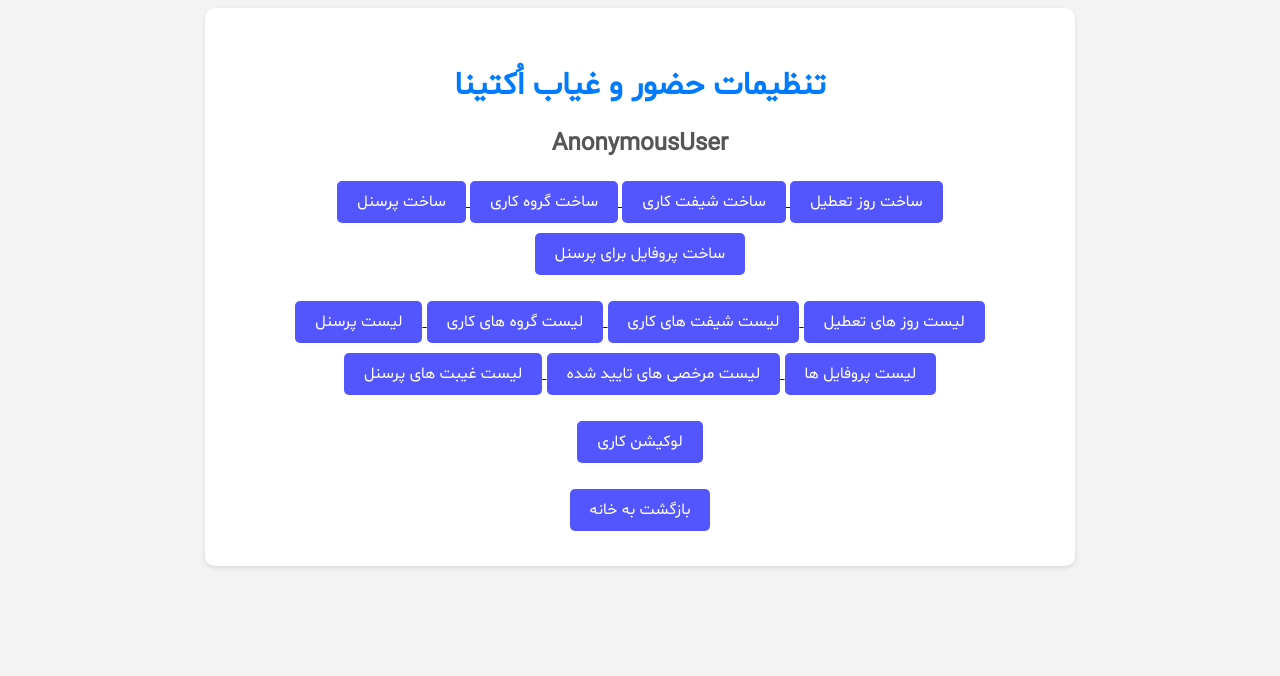
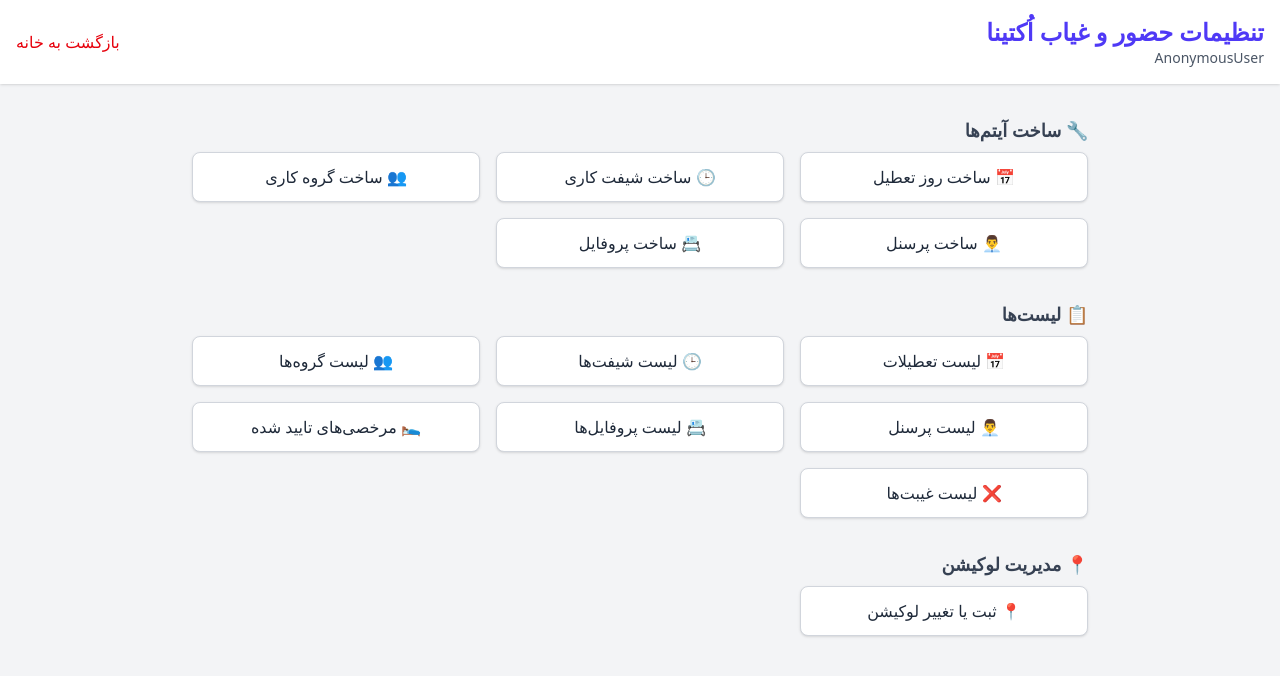
Before and after one commit to AmirAliSheibani/octina, a Django app: template Attendance_app/templates/Attendance_app/settings_app.html in a window 1280 px wide. Shown: the top 676 px of the page. Run offline with Django 5.2, Linux system fonts and the light colour scheme; the template is opened without the code that fills it, so the values that code supplies are empty; parts of the project's set-up code (start-up, migrations or seed data) failed here and were passed over.

Commit message:
add new styles to settings.html

```diff
--- a/Attendance_app/templates/Attendance_app/index.html
+++ b/Attendance_app/templates/Attendance_app/index.html
@@ -104,11 +104,5 @@
     </div>
     {% endif %}
 
-    <style>
-        .btn {
-            @apply bg-white border border-gray-300 text-gray-800 rounded-lg p-3 text-center hover:bg-gray-100 shadow;
-        }
-    </style>
-
 </body>
 </html>
--- a/Attendance_app/templates/Attendance_app/settings_app.html
+++ b/Attendance_app/templates/Attendance_app/settings_app.html
@@ -1,84 +1,77 @@
 {% load static %}
 <!DOCTYPE html>
-<html>
+<html lang="fa" dir="rtl">
 <head>
+    <meta charset="UTF-8">
+    <meta name="viewport" content="width=device-width, initial-scale=1.0">
     <title>تنظیمات اپلیکیشن</title>
-    <meta name="viewport" content="width=device-width, initial-scale=1.0">
-    <link rel="stylesheet" type="text/css" href="{% static 'css/66.css' %}">
+    <link rel="stylesheet" href="{% static 'css/styles.css' %}">
 </head>
-<!-- اضافه کردن کتابخانه jQuery -->
-<script src="https://code.jquery.com/jquery-3.6.0.min.js"></script>
-<body>
+<body class="bg-gray-100 font-sans">
 
+<!-- Header -->
+<div class="bg-white shadow p-4 flex justify-between items-center mb-6">
+    <div>
+        <h1 class="text-2xl font-bold text-indigo-600">تنظیمات حضور و غیاب اُکتینا</h1>
+        <p class="text-sm text-gray-600">{{ request.user }}</p>
+    </div>
+    <a href="{% url 'Attendance:redirected_view' %}" class="text-red-600 hover:underline">بازگشت به خانه</a>
+</div>
 
-<div class="container">
-    <h1> تنظیمات حضور و غیاب اُکتینا</h1>
-    <h2>{{ request.user }}</h2>
+<!-- هشدارها -->
+<div class="max-w-4xl mx-auto space-y-4">
     {% if no_confirmation_users %}
-        <P style="color: darkred">هشدار!</P>
-        <P> شما تعدادی ورود ثبت شده خارج از محدوده دارید! برای تایید کردن آنها <a
-                href="{% url 'managing:no_confirmation_check' %}">کلیک کنید<a/></P>
+        <div class="bg-red-100 text-red-800 p-4 rounded shadow">
+            ورود ثبت‌شده خارج از محدوده دارید!
+            <a href="{% url 'managing:no_confirmation_check' %}" class="underline">بررسی</a>
+        </div>
     {% endif %}
     {% if profile_users %}
-        <P style="color: darkred">هشدار!</P>
-        <P> شما تعدادی پرسنل ثبت شده بدون ثبت پروفایل دارید! برای ثبت پروفایل برای آنها <a
-                href="{% url 'managing:create_profile' %}">کلیک کنید<a/></P>
+        <div class="bg-yellow-100 text-yellow-800 p-4 rounded shadow">
+            پرسنل بدون پروفایل ثبت شده‌اند!
+            <a href="{% url 'managing:create_profile' %}" class="underline">ثبت پروفایل</a>
+        </div>
     {% endif %}
+</div>
 
+<!-- دکمه‌ها -->
+<div class="max-w-4xl mx-auto mt-8 space-y-8">
 
-    <a href="{% url 'managing:create_holiday' %}">
-        <button type="button">ساخت روز تعطیل</button>
-    </a>
+    <!-- دسته: ساخت -->
+    <div>
+        <h2 class="text-lg font-semibold text-gray-700 mb-2">🔧 ساخت آیتم‌ها</h2>
+        <div class="grid grid-cols-1 md:grid-cols-3 gap-4">
+            <a href="{% url 'managing:create_holiday' %}" class="btn">📅 ساخت روز تعطیل</a>
+            <a href="{% url 'managing:create_shift_work' %}" class="btn">🕒 ساخت شیفت کاری</a>
+            <a href="{% url 'managing:create_position' %}" class="btn">👥 ساخت گروه کاری</a>
+            <a href="{% url 'managing:create_user' %}" class="btn">👨‍💼 ساخت پرسنل</a>
+            <a href="{% url 'managing:create_profile' %}" class="btn">📇 ساخت پروفایل</a>
+        </div>
+    </div>
 
-    <a href="{% url 'managing:create_shift_work' %}">
-        <button type="button">ساخت شیفت کاری</button>
-    </a>
-    <a href="{% url 'managing:create_position' %}">
-        <button type="button">ساخت گروه کاری</button>
-    </a>
-    <a href="{% url 'managing:create_user' %}">
-        <button type="button">ساخت پرسنل</button>
-    </a>
-    <a href="{% url 'managing:create_profile' %}">
-        <button type="button">ساخت پروفایل برای پرسنل</button>
-    </a>
+    <!-- دسته: لیست‌ها -->
+    <div>
+        <h2 class="text-lg font-semibold text-gray-700 mb-2">📋 لیست‌ها</h2>
+        <div class="grid grid-cols-1 md:grid-cols-3 gap-4">
+            <a href="{% url 'Attendance:list_holidays' %}" class="btn">📅 لیست تعطیلات</a>
+            <a href="{% url 'managing:list_shift_work' %}" class="btn">🕒 لیست شیفت‌ها</a>
+            <a href="{% url 'managing:list_position' %}" class="btn">👥 لیست گروه‌ها</a>
+            <a href="{% url 'managing:user_list' request.user.id month year %}" class="btn">👨‍💼 لیست پرسنل</a>
+            <a href="{% url 'managing:list_profile' %}" class="btn">📇 لیست پروفایل‌ها</a>
+            <a href="{% url 'managing:all_vacations' %}" class="btn">🛌 مرخصی‌های تایید شده</a>
+            <a href="{% url 'managing:absent_record_list' month year %}" class="btn">❌ لیست غیبت‌ها</a>
+        </div>
+    </div>
 
-
-    <p></p>
-
-    <a href="{% url 'Attendance:list_holidays' %}">
-        <button type="button">لیست روز های تعطیل</button>
-    </a>
-    <a href="{% url 'managing:list_shift_work' %}">
-        <button type="button">لیست شیفت های کاری</button>
-    </a>
-    <a href="{% url 'managing:list_position' %}">
-        <button type="button">لیست گروه های کاری</button>
-    </a>
-    <a href="{% url 'managing:user_list' request.user.id month year %}">
-        <button type="button">لیست پرسنل</button>
-    </a>
-    <a href="{% url 'managing:list_profile' %}">
-        <button type="button">لیست پروفایل ها</button>
-    </a>
-    <a href="{% url 'managing:all_vacations' %}">
-        <button type="button">لیست مرخصی های تایید شده</button>
-    </a>
-    <a href="{% url 'managing:absent_record_list' month year %}">
-        <button type="button">لیست غیبت های پرسنل</button>
-    </a>
-
-    <p></p>
-    <a href="{% url 'locations:get_staff_location' %}">
-        <button type="button">لوکیشن کاری</button>
-    </a>
-
-    <p></p>
-    <a href="{% url 'Attendance:redirected_view' %}">
-        <button type="button">بازگشت به خانه</button>
-    </a>
-
+    <!-- دسته: لوکیشن -->
+    <div>
+        <h2 class="text-lg font-semibold text-gray-700 mb-2">📍 مدیریت لوکیشن</h2>
+        <div class="grid grid-cols-1 md:grid-cols-3 gap-4">
+            <a href="{% url 'locations:get_staff_location' %}" class="btn">📍 ثبت یا تغییر لوکیشن</a>
+        </div>
+    </div>
 
 </div>
+
 </body>
 </html>
--- a/assets/css/styles.css
+++ b/assets/css/styles.css
@@ -33,6 +33,7 @@
     --color-gray-100: oklch(96.7% 0.003 264.542);
     --color-gray-300: oklch(87.2% 0.01 258.338);
     --color-gray-600: oklch(44.6% 0.03 256.802);
+    --color-gray-700: oklch(37.3% 0.034 259.733);
     --color-gray-800: oklch(27.8% 0.033 256.848);
     --color-white: #fff;
     --spacing: 0.25rem;
@@ -639,6 +640,13 @@
       margin-block-end: calc(calc(var(--spacing) * 4) * calc(1 - var(--tw-space-y-reverse)));
     }
   }
+  .space-y-8 {
+    :where(& > :not(:last-child)) {
+      --tw-space-y-reverse: 0;
+      margin-block-start: calc(calc(var(--spacing) * 8) * var(--tw-space-y-reverse));
+      margin-block-end: calc(calc(var(--spacing) * 8) * calc(1 - var(--tw-space-y-reverse)));
+    }
+  }
   .truncate {
     overflow: hidden;
     text-overflow: ellipsis;
@@ -932,6 +940,9 @@
   }
   .text-gray-600 {
     color: var(--color-gray-600);
+  }
+  .text-gray-700 {
+    color: var(--color-gray-700);
   }
   .text-gray-800 {
     color: var(--color-gray-800);
```
